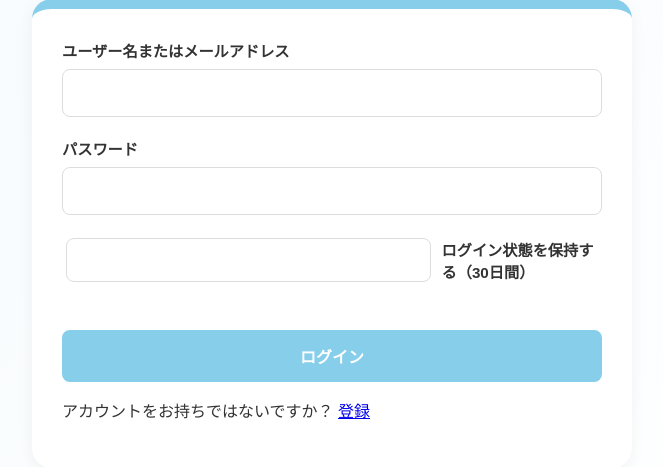
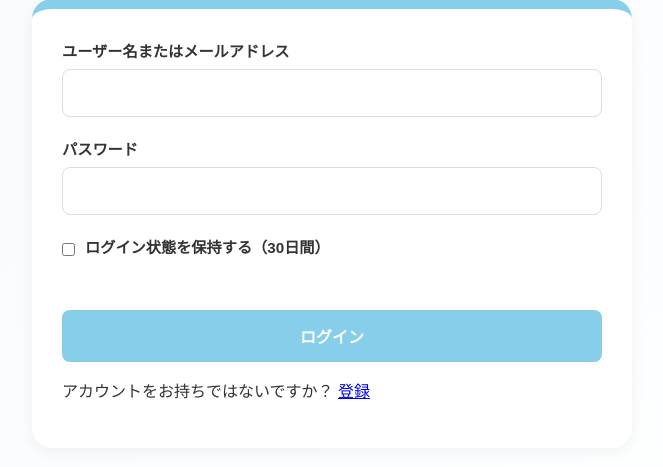
Before and after one commit to akijun1106/trip, a Django app: page /login/ in a window 1280 px wide. Shown: the part 209-676 px from the top of the page, without its empty margins (308-971 px from the left). Run offline with Django 5.2, Linux system fonts and the light colour scheme.

Commit message:
Fix login input handling and show remember checkbox

```diff
--- a/travel/static/travel/style.css
+++ b/travel/static/travel/style.css
@@ -406,6 +406,27 @@ main {
     min-height: 44px;
 }
 
+  /* ログインのチェックボックスは通常の見た目に戻す */
+  .form-group input[type="checkbox"] {
+    width: auto;
+    min-height: auto;
+    padding: 0;
+    margin: 0;
+    -webkit-appearance: auto;
+    appearance: auto;
+  }
+
+  .remember-group {
+    display: flex;
+    align-items: center;
+    gap: 10px;
+  }
+
+  .remember-label {
+    margin: 0;
+    font-weight: 600;
+  }
+
 .form-group input:focus,
 .form-group textarea:focus {
     outline: none;
@@ -3246,4 +3267,7 @@ body {
     flex-direction: column;
     justify-content: center;
     padding: 5px;
-    -webkit-touch-callout: none
+    -webkit-touch-callout: none;
+    -webkit-user-select: none;
+    user-select: none;
+}
--- a/travel/templates/travel/login.html
+++ b/travel/templates/travel/login.html
@@ -36,10 +36,9 @@
                         <input type="password" name="password" class="form-control" required>
                     </div>
 
-                    <div class="form-group">
-                        <label style="display:flex; align-items:center; gap:8px;">
-                            <input type="checkbox" name="remember"> ログイン状態を保持する（30日間）
-                        </label>
+                    <div class="form-group remember-group">
+                        <input type="checkbox" id="remember" name="remember" class="remember-checkbox">
+                        <label for="remember" class="remember-label">ログイン状態を保持する（30日間）</label>
                     </div>
 
                     <div class="form-actions">
--- a/travel/views.py
+++ b/travel/views.py
@@ -86,19 +86,20 @@ def login_view(request):
         return redirect('index')
 
     if request.method == 'POST':
-        identifier = request.POST.get('username')  # ユーザー名またはメールアドレス
-        password = request.POST.get('password')
+        identifier = (request.POST.get('username') or '').strip()  # ユーザー名またはメールアドレス
+        password = (request.POST.get('password') or '').strip()
+
+        if not identifier or not password:
+            return render(request, 'travel/login.html', {'error': 'ユーザー名またはメールアドレスとパスワードを入力してください'})
 
         # まずユーザー名で認証を試みる
         user = authenticate(request, username=identifier, password=password)
 
         # ユーザー名で見つからなければメールアドレスで検索して再認証
         if user is None:
-            try:
-                user_obj = User.objects.get(email__iexact=identifier)
+            user_obj = User.objects.filter(email__iexact=identifier).first()
+            if user_obj:
                 user = authenticate(request, username=user_obj.username, password=password)
-            except User.DoesNotExist:
-                user = None
 
         if user is not None:
             login(request, user)
```
